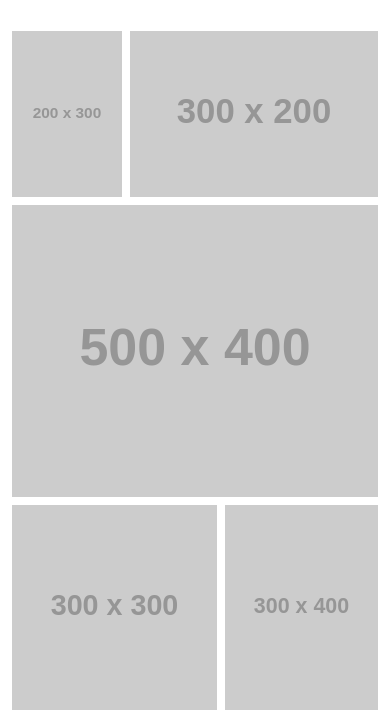
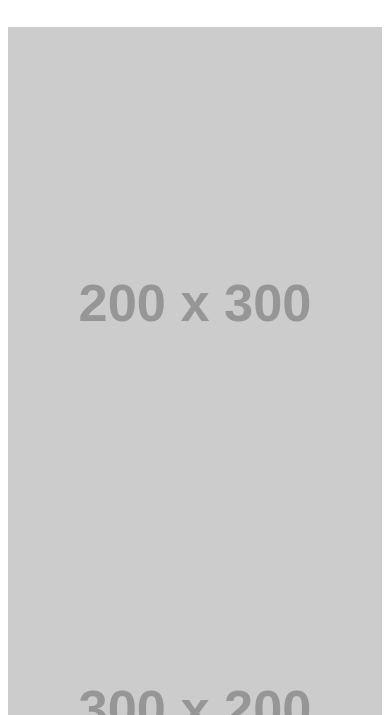
Before and after one commit to Abhimanyu369/Abhimanyu369.github.io, a plain HTML site: page justifiedGallery/index.html in a window 390 px wide. Shown: the part 61-776 px from the top of the page. Drawn offline with nearby package versions, Linux system fonts and the light colour scheme; placeholder pictures from the web are drawn by us.

Commit message:
Update index.html

```diff
--- a/justifiedGallery/index.html
+++ b/justifiedGallery/index.html
@@ -30,6 +30,12 @@
         .img-wrapper::after {
           content: '';
           flex-grow: 1000000;
+        }
+
+        @media only screen and (max-width: 600px) {
+          .img-wrapper {
+            display: block;
+          }
         }
     </style>
 </head>
```
